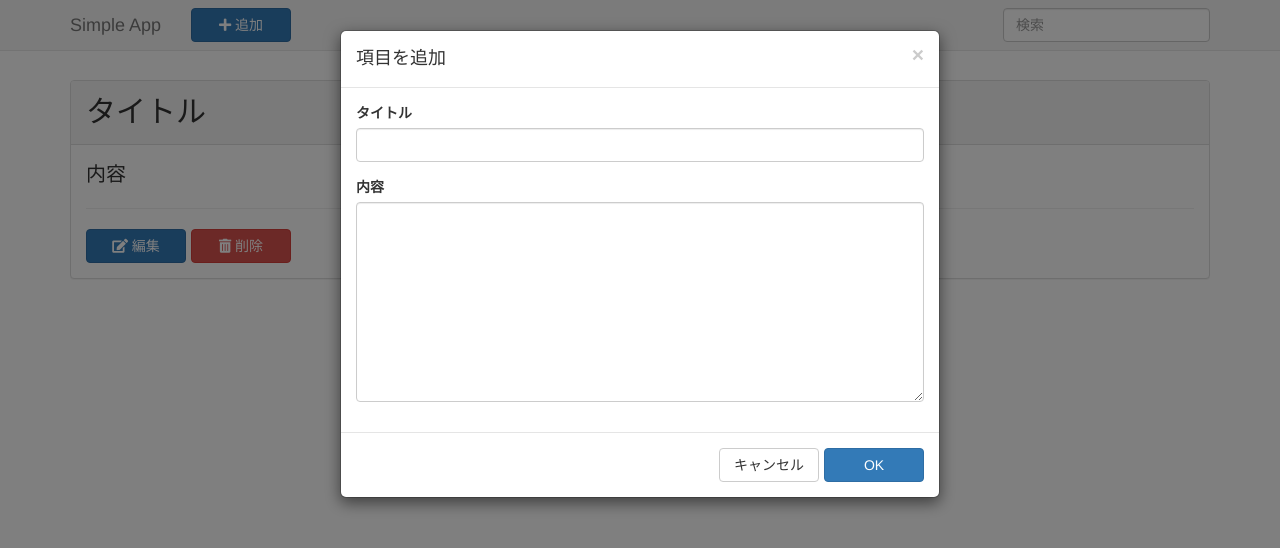
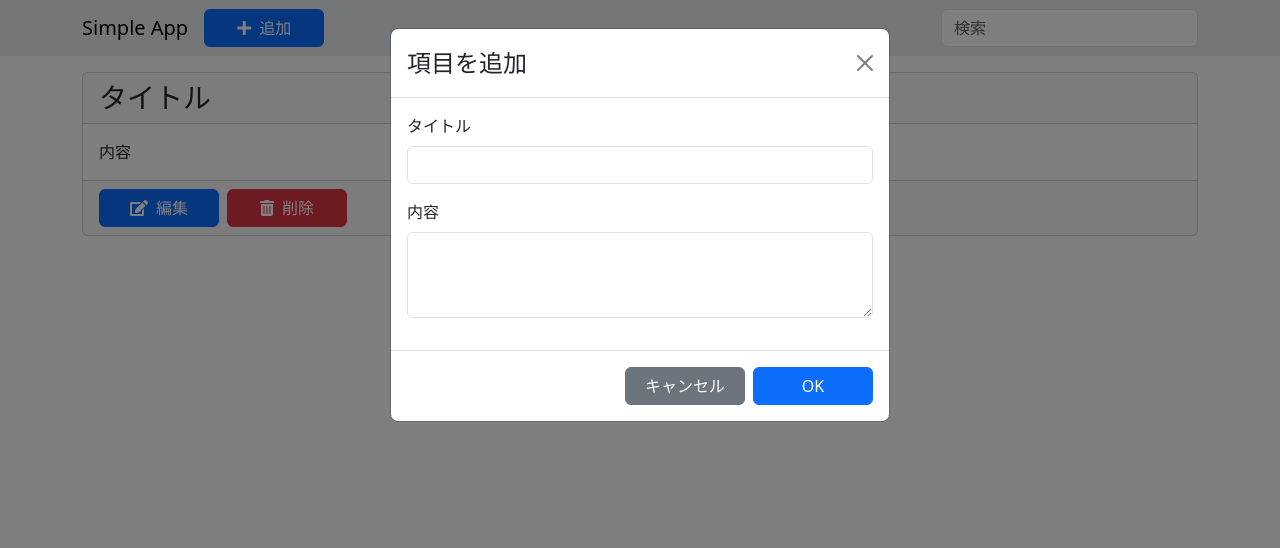
Before and after one commit to parsee1053/simple-app, a React (Create React App) app: page / in a window 1280 px wide. Both pictures are taken after a click on the button "追加". Shown: the top 548 px of the page. Built offline with nearby package versions, Linux system fonts and the light colour scheme.

Commit message:
Bootstrap5へバージョンアップ

```diff
--- a/package.json
+++ b/package.json
@@ -3,8 +3,9 @@
   "version": "0.1.0",
   "private": true,
   "dependencies": {
+    "bootstrap": "^5.3.2",
     "react": "^18.2.0",
-    "react-bootstrap": "^0.32.4",
+    "react-bootstrap": "^2.9.1",
     "react-dom": "^18.2.0",
     "react-scripts": "^5.0.1"
   },
--- a/public/index.html
+++ b/public/index.html
@@ -20,8 +20,6 @@
       Learn how to configure a non-root public URL by running `npm run build`.
     -->
   <!-- Latest compiled and minified CSS -->
-  <link rel="stylesheet" href="https://maxcdn.bootstrapcdn.com/bootstrap/3.3.7/css/bootstrap.min.css" integrity="sha384-BVYiiSIFeK1dGmJRAkycuHAHRg32OmUcww7on3RYdg4Va+PmSTsz/K68vbdEjh4u"
-    crossorigin="anonymous">
   <link rel="stylesheet" href="https://use.fontawesome.com/releases/v5.3.1/css/all.css" integrity="sha384-mzrmE5qonljUremFsqc01SB46JvROS7bZs3IO2EmfFsd15uHvIt+Y8vEf7N7fWAU"
     crossorigin="anonymous">
   <title>React App</title>
--- a/src/App.css
+++ b/src/App.css
@@ -1,22 +1,7 @@
-.PanelContainer {
-  margin-top: 80px;
-}
-
-.PanelTitle {
-  font-size: 30px;
-  word-wrap: break-word;
-}
-
-.PanelBody {
-  font-size: 20px;
-  word-wrap: break-word;
+.CardBody {
   white-space: pre-line;
 }
 
 .Button {
-  width: 100px;
+  width: 120px;
 }
-
-.Textarea {
-  min-height: 200px;
-}
--- a/src/App.js
+++ b/src/App.js
@@ -1,10 +1,11 @@
-import React, { useState } from 'react';
+import { useState } from 'react';
 import './App.css';
-import Navbar from 'react-bootstrap/lib/Navbar';
-import Button from 'react-bootstrap/lib/Button';
-import ButtonToolbar from 'react-bootstrap/lib/ButtonToolbar';
-import Panel from 'react-bootstrap/lib/Panel';
-import FormControl from 'react-bootstrap/lib/FormControl';
+import Button from 'react-bootstrap/Button';
+import Card from 'react-bootstrap/Card';
+import Container from 'react-bootstrap/Container';
+import Form from 'react-bootstrap/Form';
+import Nav from 'react-bootstrap/Nav';
+import Navbar from 'react-bootstrap/Navbar';
 
 import AddModal from './components/AddModal';
 import EditModal from './components/EditModal';
@@ -120,36 +121,58 @@ export default function App(props) {
 
   return (
     <>
-      <Navbar fixedTop>
-        <Navbar.Header>
+      <Navbar collapseOnSelect sticky="top" className="bg-body-secondary">
+        <Container>
           <Navbar.Brand>Simple App</Navbar.Brand>
-          <Navbar.Toggle />
-        </Navbar.Header>
-        <Navbar.Collapse>
-          <Navbar.Form pullLeft>
-            <Button className="Button" bsStyle="primary" onClick={() => showAddModal()}><i className="fas fa-plus"></i> 追加</Button>
-          </Navbar.Form>
-          <Navbar.Form pullRight>
-            <FormControl type="text" placeholder="検索" onFocus={(e) => startSearch(e)} onChange={(e) => search(e)} onBlur={() => endSearch()} />
-          </Navbar.Form>
-        </Navbar.Collapse>
+          <Navbar.Toggle aria-controls="responsive-navbar-nav" />
+          <Navbar.Collapse id="responsive-navbar-nav">
+            <Nav className="me-auto">
+              <Button
+                className="Button"
+                variant="primary"
+                onClick={() => showAddModal()}
+              >
+                <i className="fas fa-plus me-2"></i>
+                追加
+              </Button>
+            </Nav>
+            <Form>
+              <Form.Control
+                type="text"
+                placeholder="検索"
+                onFocus={(e) => startSearch(e)}
+                onChange={(e) => search(e)}
+                onBlur={() => endSearch()}
+              />
+            </Form>
+          </Navbar.Collapse>
+        </Container>
       </Navbar>
-      <div className="container PanelContainer">
+      <Container>
         {items.map((item, index) => {
           return (
-            <Panel className="center-block" key={index}>
-              <Panel.Heading>
-                <Panel.Title className="PanelTitle">{item.title}</Panel.Title>
-              </Panel.Heading>
-              <Panel.Body className="PanelBody">
-                {item.content}
-                <hr />
-                <ButtonToolbar>
-                  <Button className="Button" bsStyle="primary" onClick={() => showEditModal(index)}><i className="fas fa-edit"></i> 編集</Button>
-                  <Button className="Button" bsStyle="danger" onClick={() => deleteItem(index)}><i className="fas fa-trash-alt"></i> 削除</Button>
-                </ButtonToolbar>
-              </Panel.Body>
-            </Panel>
+            <Card className="my-3" key={index}>
+              <Card.Header as="h3">{item.title}</Card.Header>
+              <Card.Body className="CardBody">{item.content}</Card.Body>
+              <Card.Footer>
+                <Button
+                  className="Button me-2"
+                  variant="primary"
+                  onClick={() => showEditModal(index)}
+                >
+                  <i className="fas fa-edit me-2"></i>
+                  編集
+                </Button>
+                <Button
+                  className="Button"
+                  variant="danger"
+                  onClick={() => deleteItem(index)}
+                >
+                  <i className="fas fa-trash-alt me-2"></i>
+                  削除
+                </Button>
+              </Card.Footer>
+            </Card>
           );
         })}
         <AddModal
@@ -163,7 +186,7 @@ export default function App(props) {
           closeEditModal={() => closeEditModal()}
           editItem={() => editItem(index)}
         />
-      </div>
+      </Container>
     </>
   );
 }
--- a/src/components/AddModal.js
+++ b/src/components/AddModal.js
@@ -1,31 +1,50 @@
-import React from 'react';
-import Button from 'react-bootstrap/lib/Button';
-import Modal from 'react-bootstrap/lib/Modal';
-import ControlLabel from 'react-bootstrap/lib/ControlLabel';
-import FormControl from 'react-bootstrap/lib/FormControl';
-import FormGroup from 'react-bootstrap/lib/FormGroup';
+import Button from 'react-bootstrap/Button';
+import Form from 'react-bootstrap/Form';
+import Modal from 'react-bootstrap/Modal';
 
 export default function AddModal({ isShow, closeAddModal, addItem }) {
   return (
-    <Modal show={isShow} onHide={closeAddModal}>
+    <Modal
+      show={isShow}
+      onHide={closeAddModal}
+    >
       <Modal.Header closeButton>
         <Modal.Title>項目を追加</Modal.Title>
       </Modal.Header>
       <Modal.Body>
-        <form className="center-block">
-          <FormGroup>
-            <ControlLabel>タイトル</ControlLabel>
-            <FormControl type="text" id="AddInputTitle" />
-          </FormGroup>
-          <FormGroup>
-            <ControlLabel>内容</ControlLabel>
-            <FormControl className="Textarea" componentClass="textarea" id="AddTextareaContent" />
-          </FormGroup>
-        </form>
+        <Form>
+          <Form.Group className="mb-3">
+            <Form.Label>タイトル</Form.Label>
+            <Form.Control
+              type="text"
+              id="AddInputTitle"
+            />
+          </Form.Group>
+          <Form.Group className="mb-3">
+            <Form.Label>内容</Form.Label>
+            <Form.Control
+              as="textarea"
+              rows={3}
+              id="AddTextareaContent"
+            />
+          </Form.Group>
+        </Form>
       </Modal.Body>
       <Modal.Footer>
-        <Button className="Button" onClick={closeAddModal}>キャンセル</Button>
-        <Button className="Button" bsStyle="primary" onClick={addItem}>OK</Button>
+        <Button
+          className="Button"
+          variant="secondary"
+          onClick={closeAddModal}
+        >
+          キャンセル
+        </Button>
+        <Button
+          className="Button"
+          variant="primary"
+          onClick={addItem}
+        >
+          OK
+        </Button>
       </Modal.Footer>
     </Modal>
   );
--- a/src/components/EditModal.js
+++ b/src/components/EditModal.js
@@ -1,31 +1,52 @@
-import React from 'react';
-import Button from 'react-bootstrap/lib/Button';
-import Modal from 'react-bootstrap/lib/Modal';
-import ControlLabel from 'react-bootstrap/lib/ControlLabel';
-import FormControl from 'react-bootstrap/lib/FormControl';
-import FormGroup from 'react-bootstrap/lib/FormGroup';
+import Button from 'react-bootstrap/Button';
+import Form from 'react-bootstrap/Form';
+import Modal from 'react-bootstrap/Modal';
 
 export default function EditModal({ isShow, item, closeEditModal, editItem }) {
   return (
-    <Modal show={isShow} onHide={closeEditModal}>
+    <Modal
+      show={isShow}
+      onHide={closeEditModal}
+    >
       <Modal.Header closeButton>
         <Modal.Title>項目を編集</Modal.Title>
       </Modal.Header>
       <Modal.Body>
-        <form className="center-block">
-          <FormGroup>
-            <ControlLabel>タイトル</ControlLabel>
-            <FormControl type="text" id="EditInputTitle" defaultValue={isShow && item.title} />
-          </FormGroup>
-          <FormGroup>
-            <ControlLabel>内容</ControlLabel>
-            <FormControl className="Textarea" componentClass="textarea" id="EditTextareaContent" defaultValue={isShow && item.content} />
-          </FormGroup>
-        </form>
+        <Form>
+          <Form.Group className="mb-3">
+            <Form.Label>タイトル</Form.Label>
+            <Form.Control
+              type="text"
+              id="EditInputTitle"
+              defaultValue={isShow && item.title}
+            />
+          </Form.Group>
+          <Form.Group className="mb-3">
+            <Form.Label>内容</Form.Label>
+            <Form.Control
+              as="textarea"
+              rows={3}
+              id="EditTextareaContent"
+              defaultValue={isShow && item.content}
+            />
+          </Form.Group>
+        </Form>
       </Modal.Body>
       <Modal.Footer>
-        <Button className="Button" onClick={closeEditModal}>キャンセル</Button>
-        <Button className="Button" bsStyle="primary" onClick={editItem}>OK</Button>
+        <Button
+          className="Button"
+          variant="secondary"
+          onClick={closeEditModal}
+        >
+          キャンセル
+        </Button>
+        <Button
+          className="Button"
+          variant="primary"
+          onClick={editItem}
+        >
+          OK
+        </Button>
       </Modal.Footer>
     </Modal>
   );
--- a/src/index.js
+++ b/src/index.js
@@ -1,6 +1,7 @@
 import { createRoot } from 'react-dom/client';
 import App from './App';
 import * as serviceWorker from './serviceWorker';
+import 'bootstrap/dist/css/bootstrap.min.css';
 
 let items = JSON.parse(localStorage.getItem("simple-app-items"));
 if (!items) {
```
Also changed, not shown: 1 other file (tests, documents, lock files or other folders).
